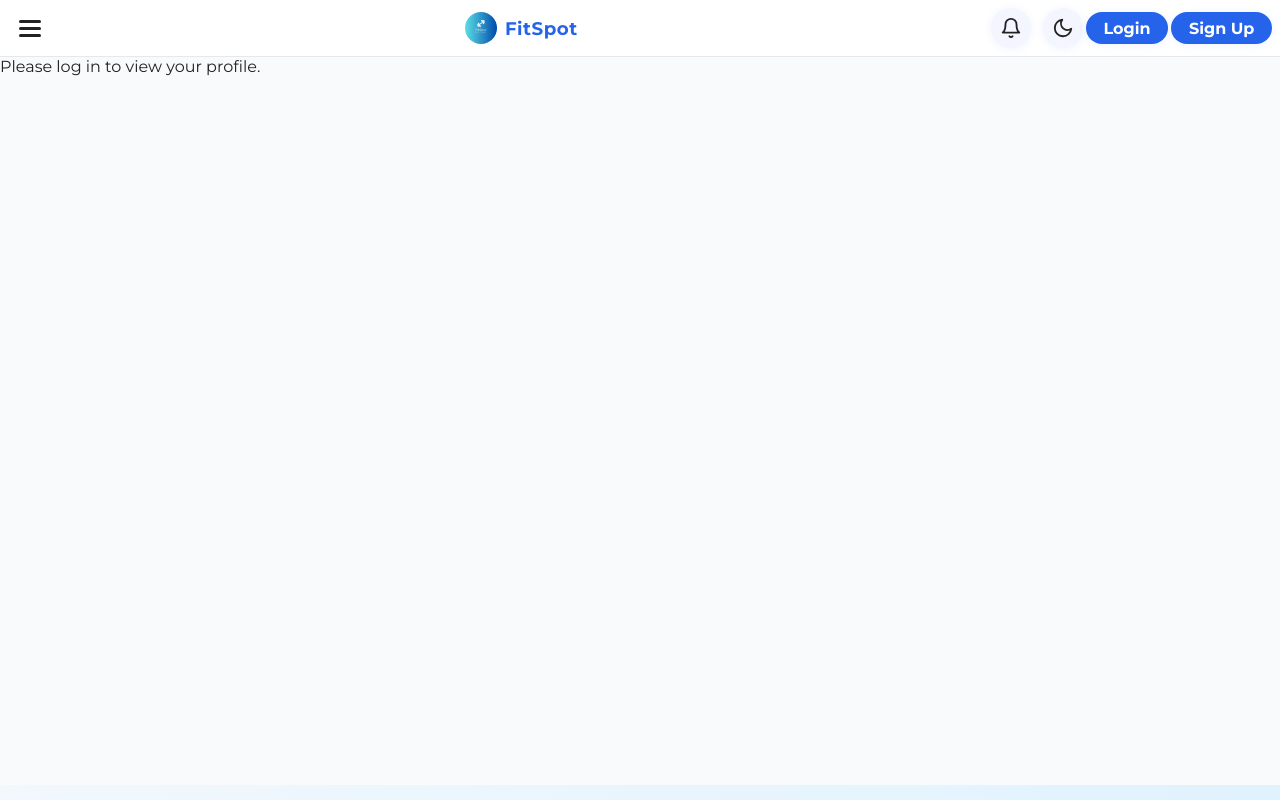
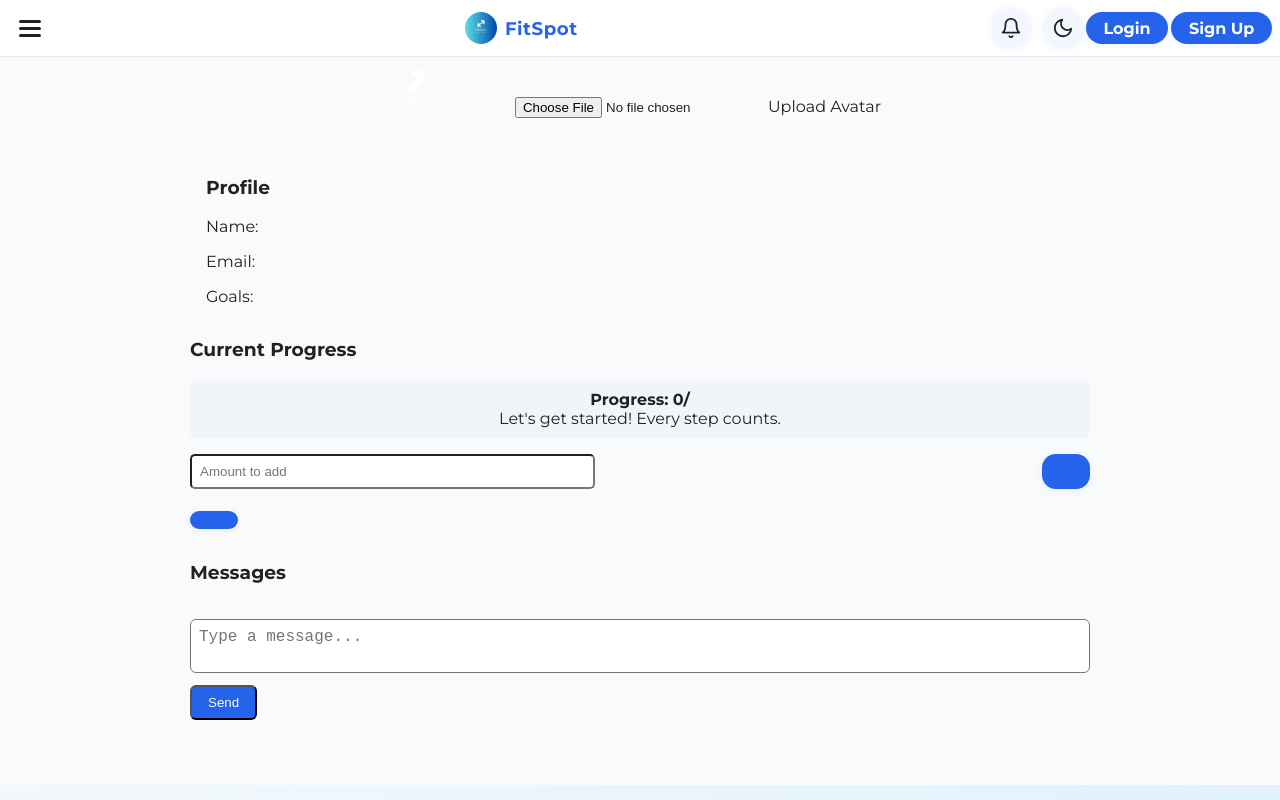
Before and after one commit to StartedtoCodewithAI/FitSpot, a React (Vite) app: page /#/profile in a window 1280 px wide. Built offline with nearby package versions, Linux system fonts and the light colour scheme.

Commit message:
Update Profile.jsx

```diff
--- a/src/pages/Profile.jsx
+++ b/src/pages/Profile.jsx
@@ -276,29 +276,17 @@ export default function Profile() {
 
     if (error) {
       toast.error("Failed to delete message.");
-    } else {
-      setMessages((prevMessages) => prevMessages.filter(msg => msg.id !== messageId));
-      toast.success("Message deleted!");
     }
   };
 
-  if (loading) return <div>Loading...</div>;
-  if (!authUser) return <div>Please log in to view your profile.</div>;
+  if (loading) {
+    return <div>Loading...</div>;
+  }
 
   return (
-    <div className="container" style={{
-      maxWidth: 540, margin: "3.5rem auto", background: "#fff", borderRadius: 20,
-      boxShadow: "0 8px 32px rgba(0,0,0,0.1)"
-    }}>
-      <div style={{
-        display: "flex", justifyContent: "center", alignItems: "center", margin: "2rem 0",
-      }}>
-        <div
-          style={{
-            width: 100, height: 100, backgroundColor: "#e0e7ef", borderRadius: "50%",
-            display: "flex", justifyContent: "center", alignItems: "center", position: "relative"
-          }}
-        >
+    <div style={{ maxWidth: 900, margin: "auto" }}>
+      <div style={{ display: "flex", justifyContent: "center", alignItems: "center" }}>
+        <div style={{ width: "100px", height: "100px", borderRadius: "50%", overflow: "hidden", marginRight: "1rem" }}>
           {profile.avatar_url ? (
             <img
               src={profile.avatar_url}
@@ -311,7 +299,6 @@ export default function Profile() {
             </span>
           )}
         </div>
-
         <div>
           <label>
             <input type="file" accept="image/*" onChange={handleAvatarUpload} disabled={avatarUploading} />
```
